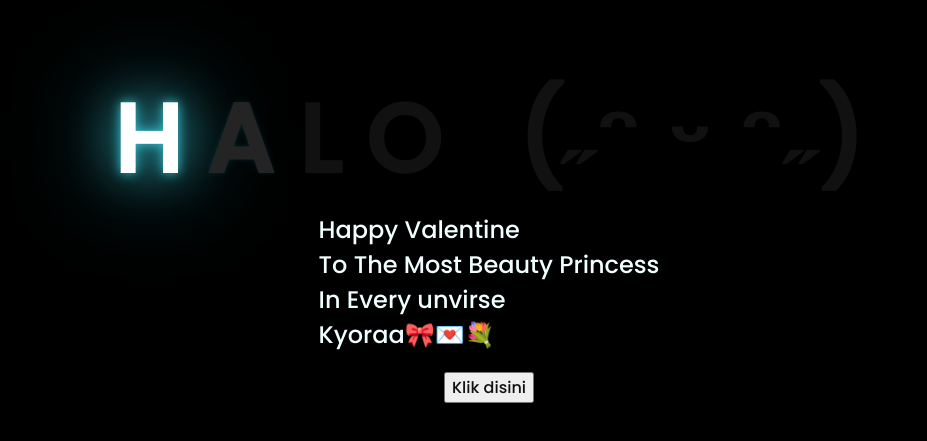
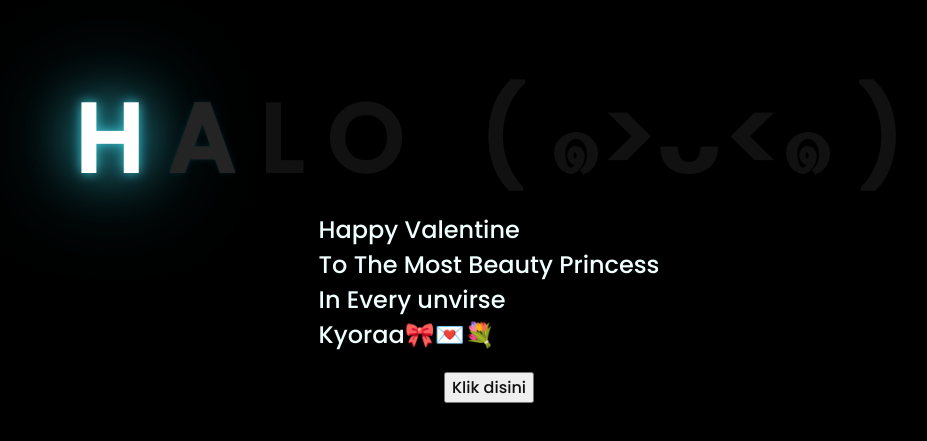
Before and after one commit to Kyoraa-2608/Kyoora-2608.github.io, a plain HTML site: page index.html in a window 1280 px wide. Shown: the part 173-614 px from the top of the page, without its empty margins (159-1086 px from the left). Drawn offline with Linux system fonts and the light colour scheme.

Commit message:
index.html

```diff
--- a/index.html
+++ b/index.html
@@ -15,7 +15,7 @@
         <span>A</span>
         <span>L</span>
         <span>O &nbsp;</span>
-        <span>(˶ᵔ ᵕ ᵔ˶)</span>
+        <span>( ๑>ᴗ<๑ )</span>
 
     </div>
     <div class="description">
```
